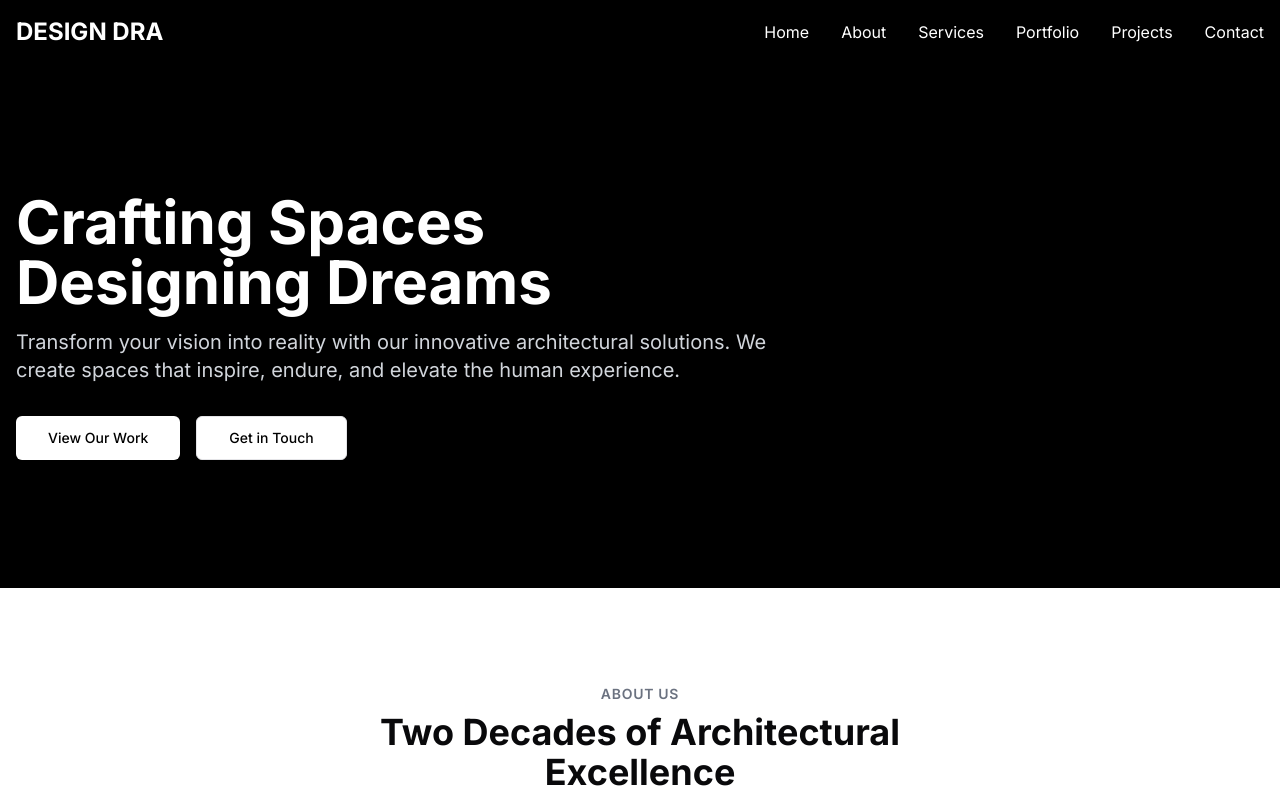
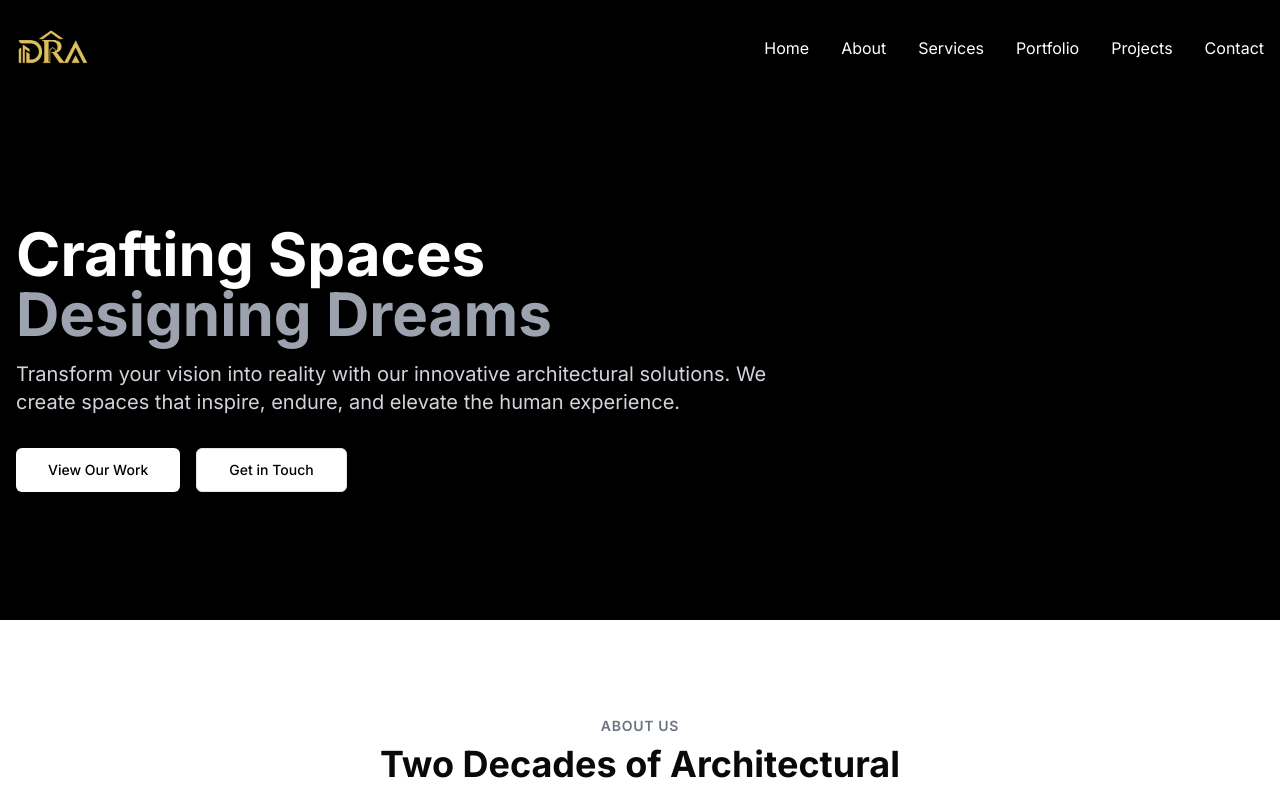
Before and after one commit to mrrajput04/draworld, a Next.js app: page / in a window 1280 px wide. Shown: the top 788 px of the page. Built offline with nearby package versions, Linux system fonts and the light colour scheme.

Commit message:
updated logo

```diff
--- a/app/layout.tsx
+++ b/app/layout.tsx
@@ -8,7 +8,7 @@ import Footer from "@/components/footer"
 const inter = Inter({ subsets: ["latin"] })
 
 export const metadata: Metadata = {
-  title: "Archix | Architectural Excellence",
+  title: "DRA | Architectural Excellence",
   description: "Transform your vision into reality with our innovative architectural solutions.",
     generator: 'v0.dev'
 }
@@ -20,6 +20,12 @@ export default function RootLayout({
 }>) {
   return (
     <html lang="en">
+      <link
+  rel="icon"
+  href="NWL2 E.png"
+  type="image/<generated>"
+  sizes="<generated>"
+/>
       <body className={inter.className}>
         <Navbar />
         <main>{children}</main>
--- a/app/page.tsx
+++ b/app/page.tsx
@@ -25,7 +25,7 @@ export default function Home() {
             <h1 className="text-4xl md:text-6xl font-bold mb-4">
               Crafting Spaces
               <br />
-              Designing Dreams
+              <div className="text-gray-400">Designing Dreams</div>
             </h1>
             <p className="text-lg md:text-xl mb-8 text-gray-300">
               Transform your vision into reality with our innovative architectural solutions. We create spaces that
--- a/components/footer.tsx
+++ b/components/footer.tsx
@@ -8,7 +8,7 @@ export default function Footer() {
       <div className="container mx-auto px-4">
         <div className="grid grid-cols-1 md:grid-cols-4 gap-8">
           <div className="space-y-4">
-            <h3 className="text-xl font-bold">DESIGN DRA</h3>
+            <h3 className="text-xl font-bold">DRA WORLD</h3>
             <p className="text-sm text-gray-400">
               Creating innovative architectural solutions that inspire and transform spaces since 2023.
             </p>
--- a/components/navbar.tsx
+++ b/components/navbar.tsx
@@ -11,7 +11,7 @@ export default function Navbar() {
     <header className="bg-black text-white py-4">
       <div className="container mx-auto px-4 flex justify-between items-center">
         <Link href="/" className="text-2xl font-bold">
-          DESIGN DRA
+          <img src="NWL2 E.png" alt="" className="h-16" />
         </Link>
 
         {/* Mobile menu button */}
```
Also changed, not shown: public/NWL2 E.png (added).
